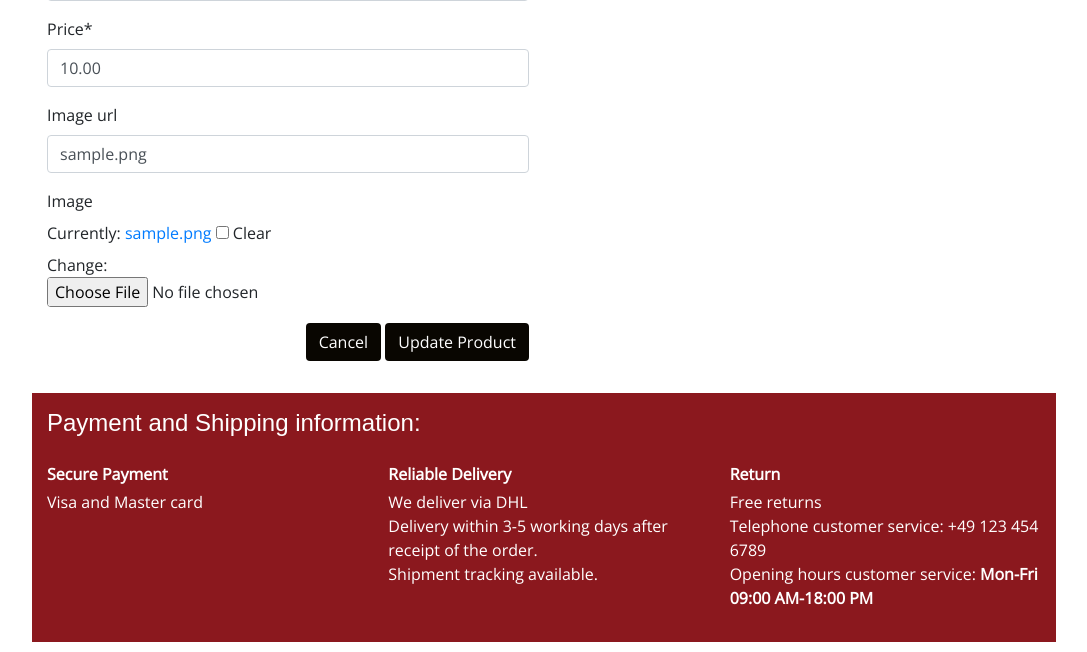
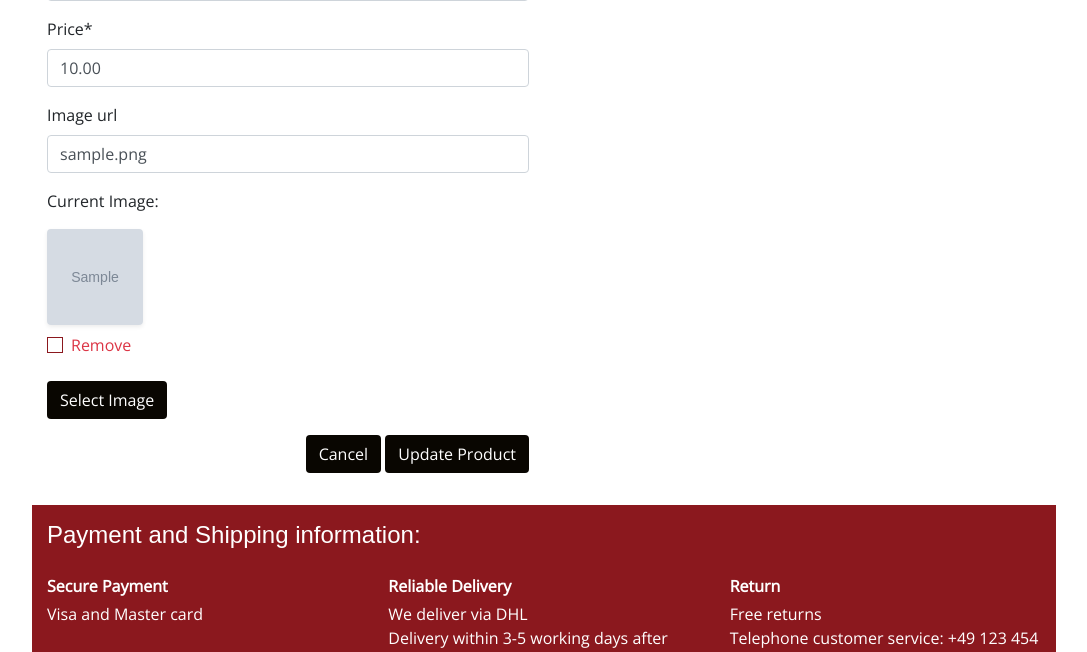
Before and after one commit to AdrianaStoi/Taste-of-Romania, a Django app: page /products/edit/1/ in a window 1280 px wide. Shown: the part 1640-2292 px from the top of the page, without its empty margins (96-1183 px from the left). Run offline with Django 3.2, Linux system fonts and the light colour scheme; a user stored in the database is signed in; tables that the repository leaves empty hold one stand-in row (values such as "Sample post"); grey boxes marked "Sample" are stand-in pictures; some libraries are stand-ins or nearby versions; some web fonts are replaced.

Commit message:
Add custom widget and fix image field on Product administration page

```diff
--- a/products/forms.py
+++ b/products/forms.py
@@ -1,4 +1,5 @@
 from django import forms
+from .widgets import CustomClearableFileInput
 from .models import Product, Category
 
 
@@ -8,6 +9,8 @@ class ProductForm(forms.ModelForm):
         model = Product
         fields = '__all__'
 
+    image = forms.ImageField(label='Image', required=False, widget=CustomClearableFileInput)
+
     def __init__(self, *args, **kwargs):
         super().__init__(*args, **kwargs)
         categories = Category.objects.all()
--- /dev/null
+++ b/products/templates/products/custom_widget_templates/custom_clearable_file_input.html
@@ -0,0 +1,17 @@
+{% if widget.is_initial %}
+    <p>{{ widget.initial_text }}:</p>
+    <a href="{{ widget.value.url }}">
+        <img width="96" height="96" class="rounded shadow-sm" src="{{ widget.value.url }}">
+    </a>
+    {% if not widget.required %}
+        <div class="custom-control custom-checkbox mt-2">
+            <input class="custom-control-input" type="checkbox" name="{{ widget.checkbox_name }}" id="{{ widget.checkbox_id }}">
+            <label class="custom-control-label text-danger" for="{{ widget.checkbox_id }}">{{ widget.clear_checkbox_label }}</label>
+        </div>
+    {% endif %}<br>
+    {{ widget.input_text }}
+{% endif %}
+<span class="btn btn-black-cart rounded btn-select-file">
+    Select Image <input id="new-image" type="{{ widget.type }}" name="{{ widget.name }}"{% include "django/forms/widgets/attrs.html" %}>
+</span>
+<strong><p class="text-danger" id="filename"></p></strong>
--- a/products/templates/products/edit_product.html
+++ b/products/templates/products/edit_product.html
@@ -25,7 +25,13 @@
             <div class="col-12 col-md-6">
                 <form method="POST" action="{% url 'edit_product' product.id %}" class="form mb-2" enctype="multipart/form-data">
                     {% csrf_token %}
-                    {{ form | crispy }}
+                    {% for field in form %}
+                        {% if field.name != 'image' %}
+                            {{ field | as_crispy_field }}
+                        {% else %}
+                            {{ field }}
+                        {% endif %}
+                    {% endfor %}
                     <div class="text-right">
                         <a class="btn btn-black-cart rounded" href="{% url 'products' %}">Cancel</a>
                         <button class="btn btn-black-cart rounded" type="submit">Update Product</button>
@@ -35,3 +41,13 @@
         </div>
     </div>
 {% endblock %}
+
+{% block postloadjs %}
+    {{ block.super }}
+    <script type="text/javascript">
+        $('#new-image').change(function() {
+            var file = $('#new-image')[0].files[0];
+            $('#filename').text(`Image will be set to: ${file.name}`);
+        });
+    </script>
+{% endblock %}
--- a/products/templates/products/product_information.html
+++ b/products/templates/products/product_information.html
@@ -18,6 +18,10 @@
                     {% if product.image %}
                         <a href="{{ product.image.url }}" target="_blank">
                             <img class="card-img-top img-fluid detail-product" src="{{ product.image.url }}" alt="{{ product.name }}">
+                        </a>
+                        {% else %}
+                        <a href="">
+                            <img class="card-img-top img-fluid no-img-container" src="{{ MEDIA_URL }}noimage.png" alt="{{ product.name }}">
                         </a>
                     {% endif %}
                 </div>
--- a/products/templates/products/products.html
+++ b/products/templates/products/products.html
@@ -50,6 +50,10 @@
                                 {% if product.image %}
                                 <a href="{% url 'product_information' product.id %}">
                                     <img class="card-img-top img-product" src="{{ product.image.url }}" alt="{{ product.name }}">
+                                </a>
+                                {% else %}
+                                <a href="{% url 'product_information' product.id %}">
+                                    <img class="card-img-top img-fluid img-product" src="{{ MEDIA_URL }}noimage.png" alt="{{ product.name }}">
                                 </a>
                                 {% endif %}
                                 <div class="card-body card-body-text mt-3 pb-0 text-start">
--- a/products/views.py
+++ b/products/views.py
@@ -88,7 +88,7 @@ def product_information(request, product_id):
 def add_product(request):
     """ Add a product to the store """
     if not request.user.is_superuser:
-        messages.error(request, 'Sorry, only store owners can do that.')
+        messages.error(request, 'Sorry, only store owners can add new products.')
         return redirect(reverse('home'))
 
     if request.method == 'POST':
@@ -112,7 +112,7 @@ def add_product(request):
 def edit_product(request, product_id):
     """ Edit a product in the store """
     if not request.user.is_superuser:
-        messages.error(request, 'Sorry, only store owners can do that.')
+        messages.error(request, 'Sorry, only store owners can edit existing products.')
         return redirect(reverse('home'))
 
     product = get_object_or_404(Product, pk=product_id)
@@ -140,7 +140,7 @@ def edit_product(request, product_id):
 def delete_product(request, product_id):
     """ Delete a product from the store """
     if not request.user.is_superuser:
-        messages.error(request, 'Sorry, only store owners can do that.')
+        messages.error(request, 'Sorry, only store owners can delete products.')
         return redirect(reverse('home'))
 
     product = get_object_or_404(Product, pk=product_id)
--- a/static/css/base.css
+++ b/static/css/base.css
@@ -73,6 +73,12 @@ footer {
     min-height: 300px;
 }
 
+.no-img-container {
+    object-fit: contain;
+    height: 17vw;
+    min-height: 300px;
+}
+
 /* Style overlay container for all products page */
 .cover-container{
     height: 100%;
@@ -110,6 +116,7 @@ footer {
     color: #ffffff;
     border: 1px solid #090601;
 }
+
 
 /* Register, login, logout style */
 .custom-container {
@@ -173,12 +180,42 @@ footer {
     overflow-y: auto;
 }
 
+
+
 /* Slightly larger container on xl screens */
 @media (min-width: 1200px) {
     .container {
         max-width: 80%;
     }
 }
+
+.btn-select-file {
+    position: relative;
+    overflow: hidden;
+}
+
+.btn-select-file input[type="file"] {
+    position: absolute;
+    top: 0;
+    right: 0;
+    min-width: 100%;
+    min-height: 100%;
+    opacity: 0;
+    cursor: pointer;
+}
+
+
+.custom-checkbox .custom-control-label::before {
+    border-radius: 0;
+    border-color: #8b181e;
+}
+
+.custom-checkbox .custom-control-input:checked~.custom-control-label::before {
+    background-color: #8b181e;
+    border-color: #8b181e;
+    border-radius: 0;
+}
+
 
 /* fixed top navbar only on medium and up */
 @media (min-width: 992px) {
```
Also changed, not shown: products/templates/products/add_product.html (+17 -1 lines), products/widgets.py (added, +9 -0 lines), media/viva_choco_rolls.jpg (added).
